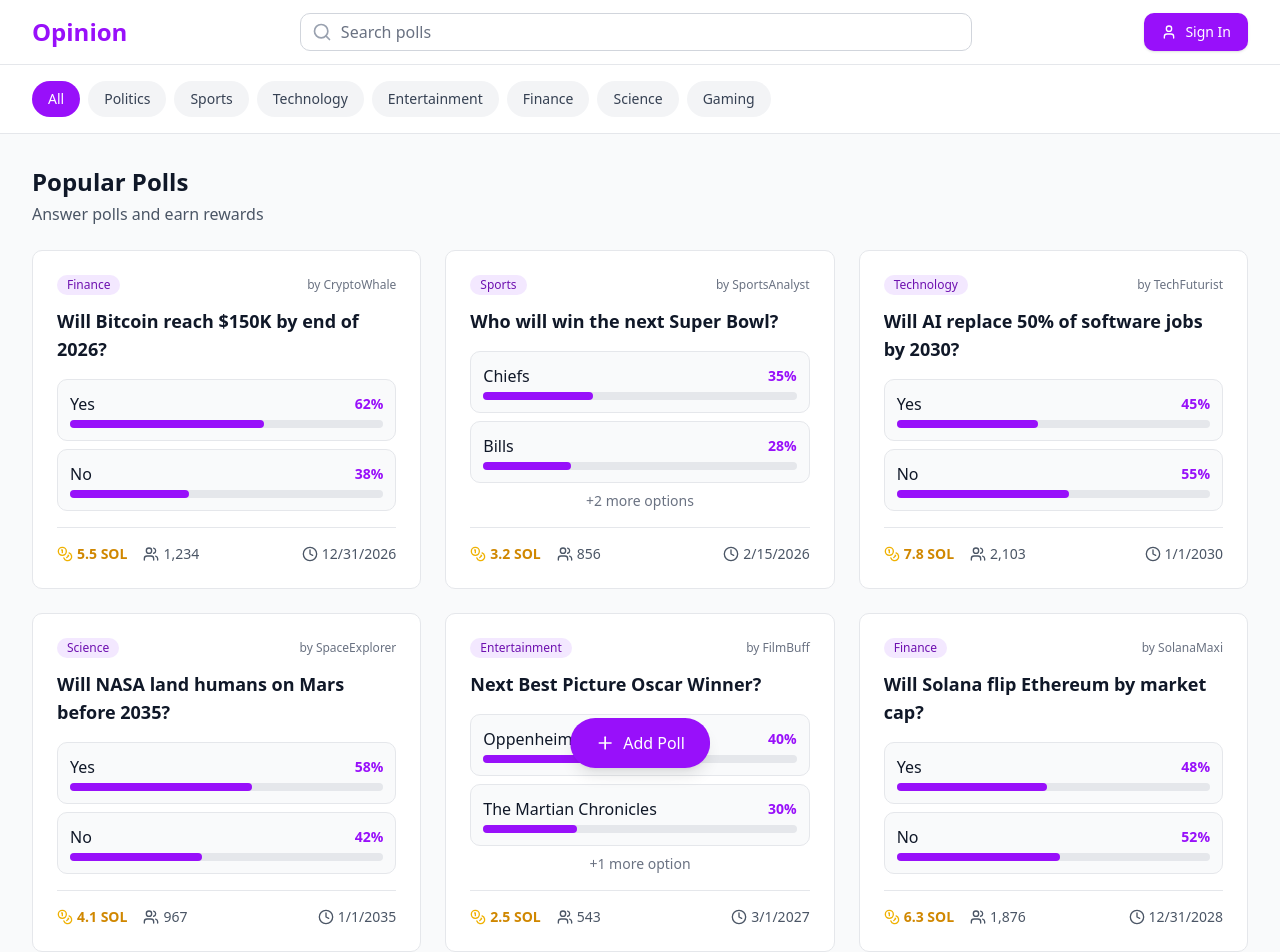
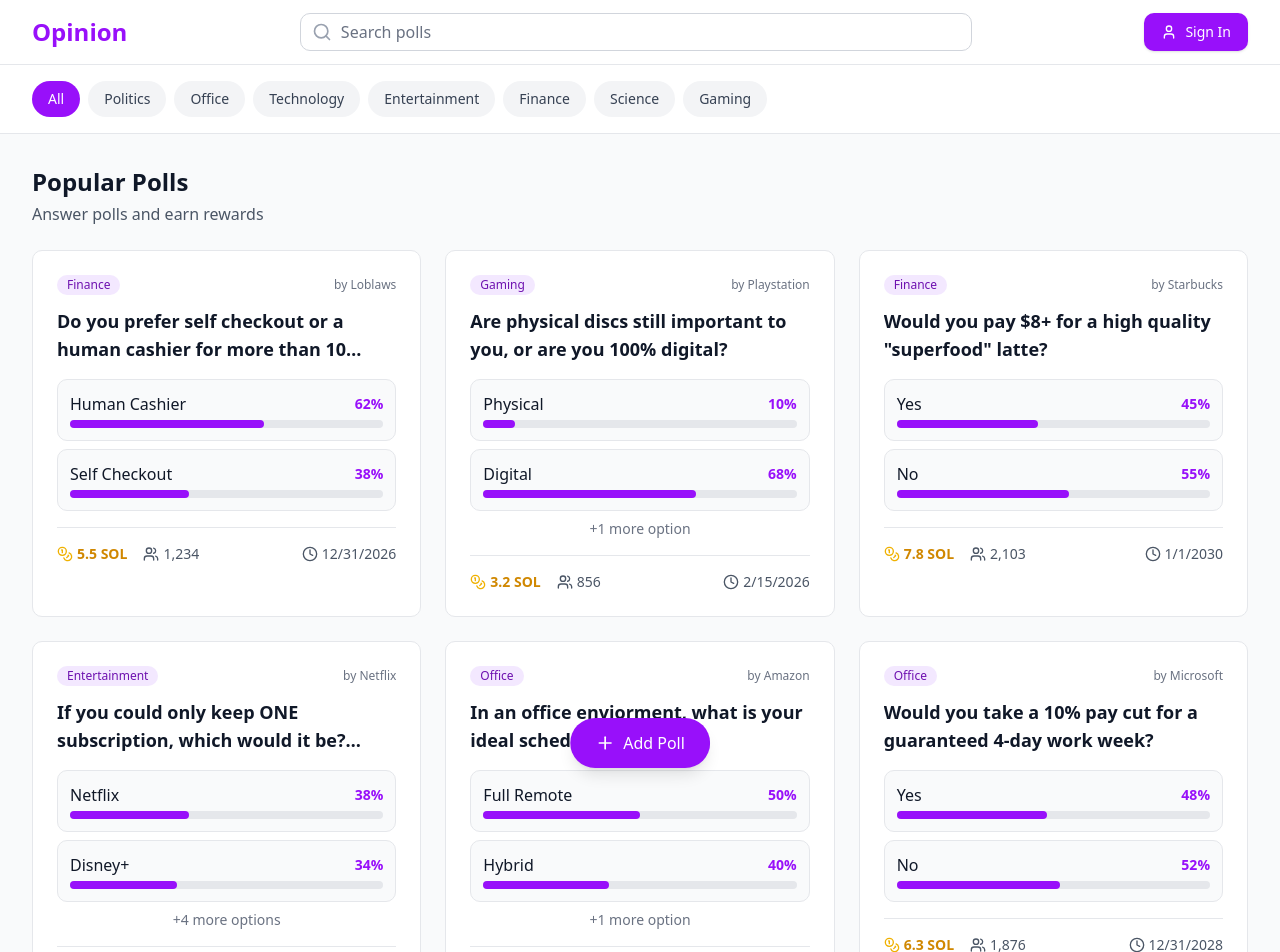
Before and after one commit to jojojojo233-bit/Opinions, a React (Vite) app: page / in a window 1280 px wide. Shown: the top 952 px of the page. Built offline with nearby package versions, Linux system fonts and the light colour scheme.

Commit message:
updated mockpoll data

```diff
--- a/package.json
+++ b/package.json
@@ -1,4 +1,3 @@
-
 {
       "name": "opinions",
       "version": "0.1.0",
@@ -49,6 +48,7 @@
       },
       "devDependencies": {
             "@types/node": "^20.10.0",
+            "@types/react": "^19.2.8",
             "@vitejs/plugin-react-swc": "^3.10.2",
             "vite": "6.3.5"
       },
--- a/src/components/Categories.tsx
+++ b/src/components/Categories.tsx
@@ -6,7 +6,7 @@ interface CategoriesProps {
 const categories = [
   'All',
   'Politics',
-  'Sports',
+  'Office',
   'Technology',
   'Entertainment',
   'Finance',
--- a/src/components/PollGrid.tsx
+++ b/src/components/PollGrid.tsx
@@ -11,37 +11,36 @@ interface PollGridProps {
 const mockPolls = [
   {
     id: "1",
-    title: "Will Bitcoin reach $150K by end of 2026?",
+    title: "Do you prefer self checkout or a human cashier for more than 10 items?",
     category: "Finance",
-    creator: "CryptoWhale",
+    creator: "Loblaws",
     reward: 5.5,
     responses: 1234,
     options: [
-      { text: "Yes", percentage: 62 },
-      { text: "No", percentage: 38 },
+      { text: "Human Cashier", percentage: 62 },
+      { text: "Self Checkout", percentage: 38 },
     ],
     endsAt: "2026-12-31",
   },
   {
     id: "2",
-    title: "Who will win the next Super Bowl?",
-    category: "Sports",
-    creator: "SportsAnalyst",
+    title: "Are physical discs still important to you, or are you 100% digital?",
+    category: "Gaming",
+    creator: "Playstation",
     reward: 3.2,
     responses: 856,
     options: [
-      { text: "Chiefs", percentage: 35 },
-      { text: "Bills", percentage: 28 },
-      { text: "Lions", percentage: 22 },
-      { text: "Other", percentage: 15 },
+      { text: "Physical", percentage: 10 },
+      { text: "Digital", percentage: 68 },
+      { text: "Hybrid", percentage: 22 },
     ],
     endsAt: "2026-02-15",
   },
   {
     id: "3",
-    title: "Will AI replace 50% of software jobs by 2030?",
-    category: "Technology",
-    creator: "TechFuturist",
+    title: "Would you pay $8+ for a high quality \"superfood\" latte?",
+    category: "Finance",
+    creator: "Starbucks",
     reward: 7.8,
     responses: 2103,
     options: [
@@ -52,36 +51,40 @@ const mockPolls = [
   },
   {
     id: "4",
-    title: "Will NASA land humans on Mars before 2035?",
-    category: "Science",
-    creator: "SpaceExplorer",
+    title: "If you could only keep ONE subscription, which would it be? (Netflix / Disney+ / HBO Max / YouTube Premium)",
+    category: "Entertainment",
+    creator: "Netflix",
     reward: 4.1,
     responses: 967,
     options: [
-      { text: "Yes", percentage: 58 },
-      { text: "No", percentage: 42 },
+      { text: "Netflix", percentage: 38 },
+      { text: "Disney+", percentage: 34 },
+      { text: "Crave", percentage: 10 },
+      { text: "Youtube Premium", percentage: 8 },
+      { text: "other", percentage: 4 },
+      { text: "I would not keep any", percentage: 3 },
     ],
     endsAt: "2035-01-01",
   },
   {
     id: "5",
-    title: "Next Best Picture Oscar Winner?",
-    category: "Entertainment",
-    creator: "FilmBuff",
+    title: "In an office enviorment, what is your ideal schedule?",
+    category: "Office",
+    creator: "Amazon",
     reward: 2.5,
     responses: 543,
     options: [
-      { text: "Oppenheimer 2", percentage: 40 },
-      { text: "The Martian Chronicles", percentage: 30 },
-      { text: "Unknown", percentage: 30 },
+      { text: "Full Remote", percentage: 50 },
+      { text: "Hybrid", percentage: 40 },
+      { text: "Full Office", percentage: 10 },
     ],
     endsAt: "2027-03-01",
   },
   {
     id: "6",
-    title: "Will Solana flip Ethereum by market cap?",
-    category: "Finance",
-    creator: "SolanaMaxi",
+    title: "Would you take a 10% pay cut for a guaranteed 4-day work week?",
+    category: "Office",
+    creator: "Microsoft",
     reward: 6.3,
     responses: 1876,
     options: [
@@ -92,28 +95,27 @@ const mockPolls = [
   },
   {
     id: "7",
-    title: "Best Game of the Year 2026?",
-    category: "Gaming",
+    title: "s it acceptable to have your camera off during every meeting?",
+    category: "Office",
     creator: "GamerPro",
     reward: 3.9,
     responses: 1432,
     options: [
-      { text: "GTA VI", percentage: 55 },
-      { text: "Elder Scrolls VI", percentage: 25 },
-      { text: "Other", percentage: 20 },
+      { text: "Yes", percentage: 55 },
+      { text: "No", percentage: 45 },
     ],
     endsAt: "2026-12-31",
   },
   {
     id: "8",
-    title: "Will there be a recession in 2026?",
+    title: "Do you believe AI will make your specific job easier or replace it entirely?",
     category: "Politics",
-    creator: "EconWatcher",
+    creator: "Apple",
     reward: 5.0,
     responses: 1654,
     options: [
-      { text: "Yes", percentage: 41 },
-      { text: "No", percentage: 59 },
+      { text: "Yes", percentage: 78 },
+      { text: "No", percentage: 12 },
     ],
     endsAt: "2026-12-31",
   },
```
Also changed, not shown: 1 other file (tests, documents, lock files or other folders). Lines whose indentation alone changed are shown as unchanged.
